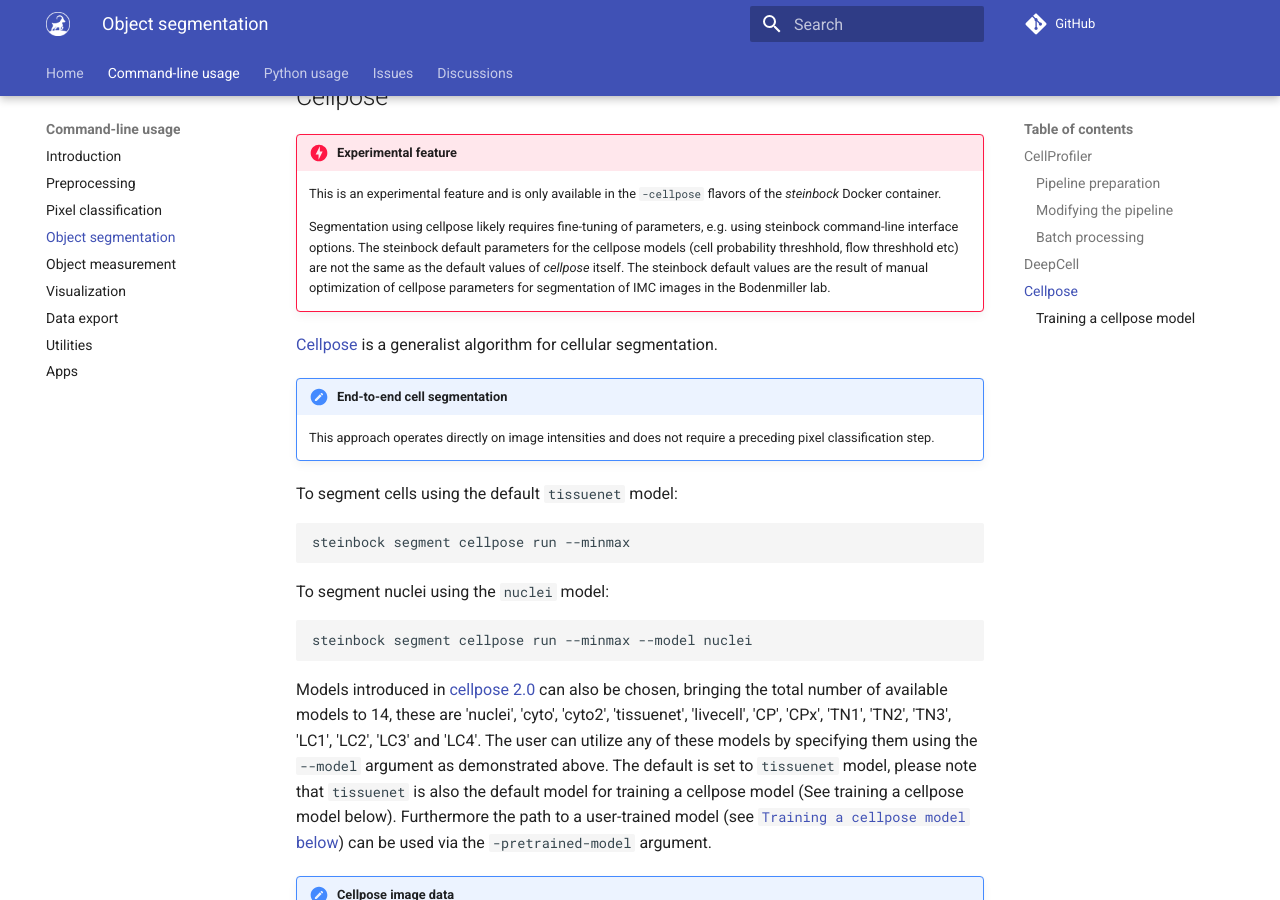
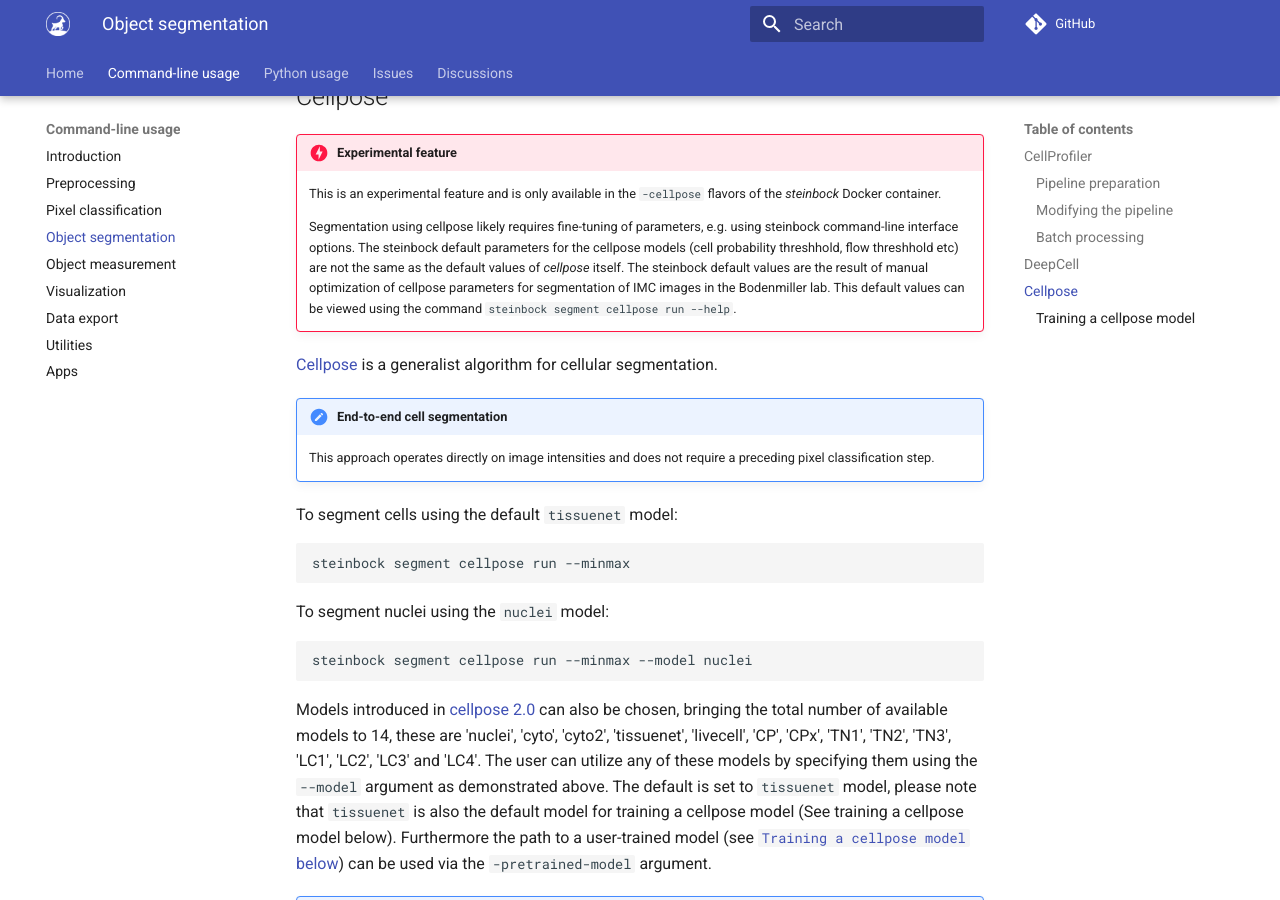
Before and after one commit to BodenmillerGroup/steinbock, an MkDocs documentation site: the page built from docs/cli/segmentation.md, in a window 1280 px wide and 900 px high, scrolled down 3541 px. Built offline with MkDocs 1.6.1 and Material for MkDocs 9.7.7, drawn with Linux system fonts in a browser that asks for light colours; comment, search, counter and statistics services are not loaded; the version menu is left out; some of the changed text lies outside the part shown.

Commit message:
fixed documentation and minor issues

```diff
--- a/docs/cli/segmentation.md
+++ b/docs/cli/segmentation.md
@@ -105,7 +105,7 @@
 !!! danger "Experimental feature"
     This is an experimental feature and is only available in the `-cellpose` flavors of the *steinbock* Docker container.
 
-    Segmentation using cellpose likely requires fine-tuning of parameters, e.g. using steinbock command-line interface options. The steinbock default parameters for the cellpose models (cell probability threshhold, flow threshhold etc) are not the same as the default values of *cellpose* itself. The steinbock default values are the result of manual optimization of cellpose parameters for segmentation of IMC images in the Bodenmiller lab.
+    Segmentation using cellpose likely requires fine-tuning of parameters, e.g. using steinbock command-line interface options. The steinbock default parameters for the cellpose models (cell probability threshhold, flow threshhold etc) are not the same as the default values of *cellpose* itself. The steinbock default values are the result of manual optimization of cellpose parameters for segmentation of IMC images in the Bodenmiller lab. This default values can be viewed using the command `steinbock segment cellpose run --help`.
 
 [Cellpose](https://www.cellpose.org) is a generalist algorithm for cellular segmentation.
 
@@ -142,7 +142,7 @@
 
 
 
-	  steinbock segment cellpose run pretrained-model ./training_out/models/myModel
+	  steinbock segment cellpose run --pretrained-model ./training_out/models/myModel
 
 
 !!! note "GPU support"
```
Also changed, not shown: docs/cli/preprocessing.md (+4 -0 lines), docs/install-docker.md (+14 -14 lines), 1 other file.
